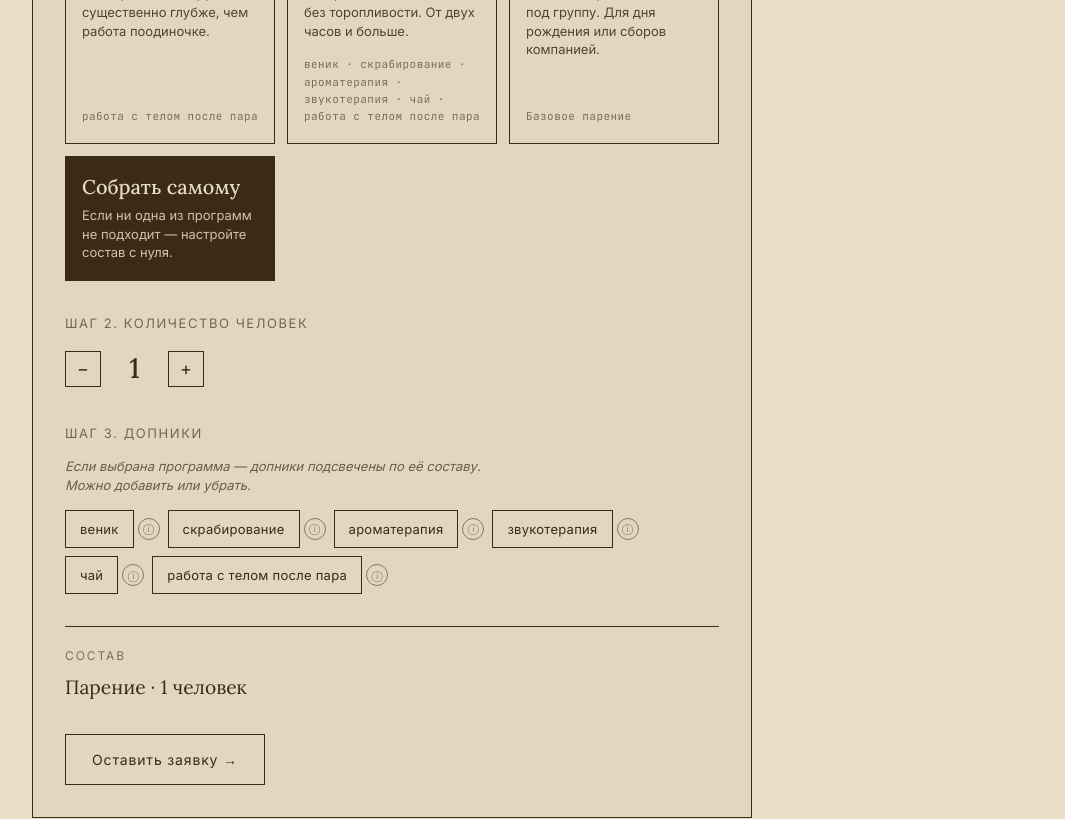
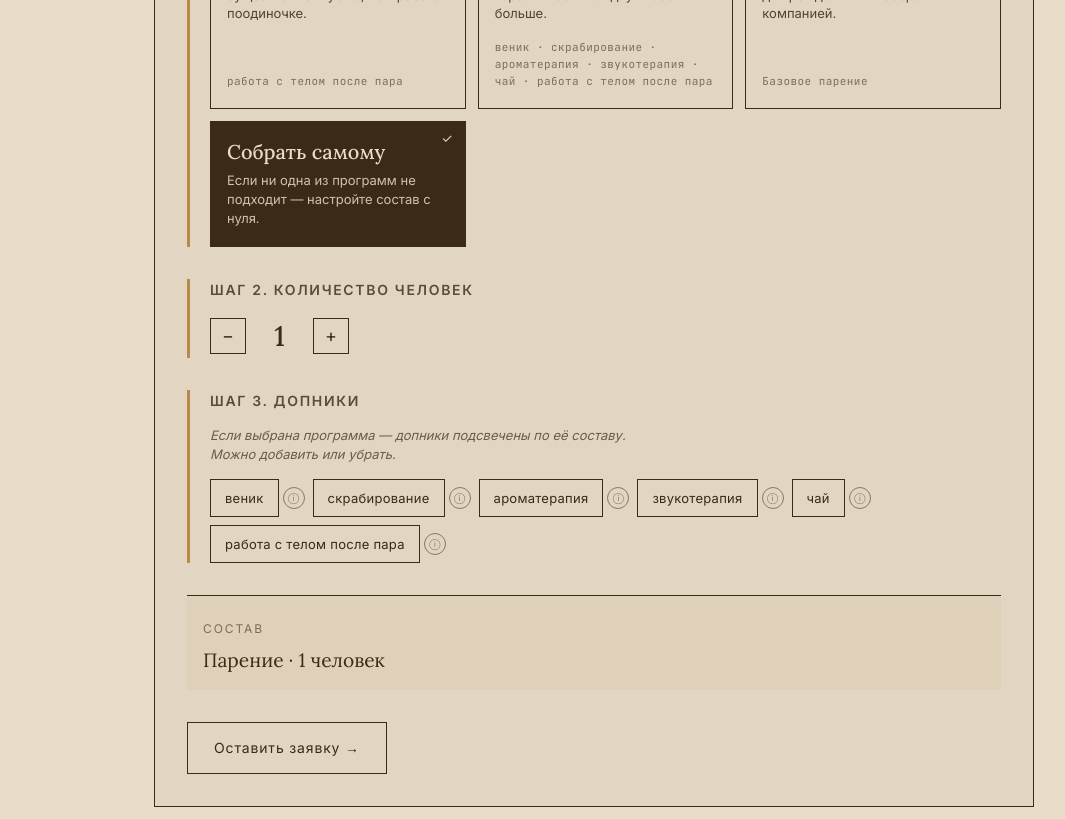
Before and after one commit to keechva/vigor-and-strength, a Next.js app: page /banya in a window 1280 px wide. Shown: the part 3020-3839 px from the top of the page, without its empty margins (46-1111 px from the left). Built offline with nearby package versions, Linux system fonts and the light colour scheme.

Commit message:
улучши стили конфигуратора бани: центрирование, контраст активных допников, акцент шагов

```diff
--- a/app/globals.css
+++ b/app/globals.css
@@ -1272,14 +1272,20 @@ footer.site-footer .social span {
   display: flex;
   flex-direction: column;
   gap: 32px;
-  max-width: 720px;
+  max-width: 880px;
+  margin: 0 auto;
+}
+.banya-config__step {
+  border-left: 3px solid var(--warm-deep);
+  padding-left: 20px;
 }
 .banya-config__step-label {
   font-family: var(--font-sans), sans-serif;
-  font-size: 13px;
+  font-size: 14px;
+  font-weight: 600;
   letter-spacing: .12em;
   text-transform: uppercase;
-  opacity: .65;
+  opacity: .8;
   margin-bottom: 14px;
 }
 .banya-config__hint {
@@ -1299,6 +1305,7 @@ footer.site-footer .social span {
   gap: 12px;
 }
 .banya-config__program-card {
+  position: relative;
   display: flex;
   flex-direction: column;
   gap: 8px;
@@ -1311,6 +1318,14 @@ footer.site-footer .social span {
   transition: background .15s, border-color .15s, color .15s;
 }
 .banya-config__program-card:hover { background: rgba(0, 0, 0, .05); }
+.banya-config__program-card.is-active::after {
+  content: "✓";
+  position: absolute;
+  top: 10px;
+  right: 12px;
+  font-size: 13px;
+  line-height: 1;
+}
 .banya-config__program-card.is-active {
   background: var(--warm-deep);
   border-color: var(--warm-deep);
@@ -1399,8 +1414,13 @@ footer.site-footer .social span {
 }
 .banya-config__chip:hover { background: rgba(0, 0, 0, .06); }
 .banya-config__chip.is-active {
-  background: currentColor;
-  color: var(--warm-bg);
+  background: var(--warm-deep);
+  color: #fff;
+  border-color: var(--warm-deep);
+}
+.banya-config__chip.is-active:hover {
+  background: var(--warm-deep);
+  filter: brightness(.92);
 }
 .banya-config__addon-info {
   width: 22px;
@@ -1445,7 +1465,8 @@ footer.site-footer .social span {
 /* сводка и сабмит */
 .banya-config__summary {
   border-top: 1px solid currentColor;
-  padding-top: 20px;
+  padding: 24px 16px 16px;
+  background: rgba(184, 138, 74, .08);
   display: flex;
   flex-direction: column;
   gap: 8px;
```
Also changed, not shown: 1 other file (tests, documents, lock files or other folders).
